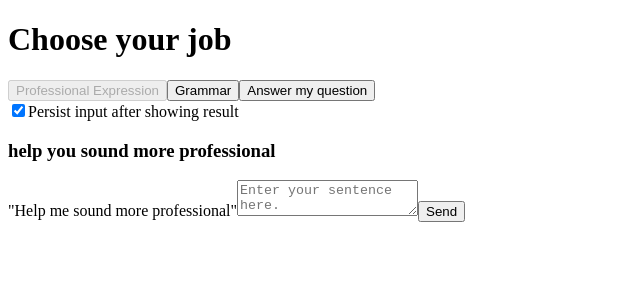
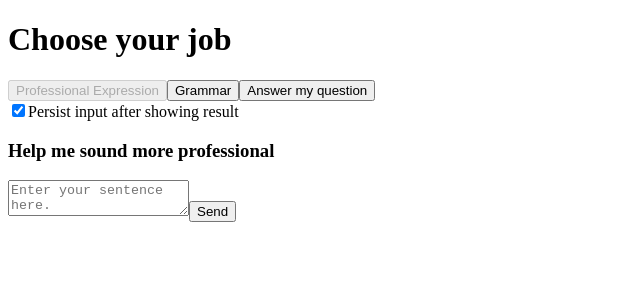
Before and after one commit to arange/tauri-gpt-util, a Next.js app: page / in a window 1280 px wide. Shown: the top 300 px of the page, without its empty margins (0-640 px from the left). Built offline with nearby package versions, Linux system fonts and the light colour scheme.

Commit message:
fix(UI): remove duplicated prompt

```diff
--- a/src/components/ChatBox.tsx
+++ b/src/components/ChatBox.tsx
@@ -4,13 +4,12 @@ import Button from './UI/Button';
 import Container from './UI/Container';
 
 interface ChatBoxProps {
-  text: string
   title: string
   prompt: string
   persistInput: boolean
 }
 
-export default function ChatBox({ text, prompt, title, persistInput }: ChatBoxProps) {
+export default function ChatBox({ prompt, title, persistInput }: ChatBoxProps) {
   const [sentenceInput, setSentenceInput] = useState('');
   const [result, setResult] = useState<Array<string>>();
   const [loading, setLoading] = useState(false);
@@ -64,7 +63,6 @@ export default function ChatBox({ text, prompt, title, persistInput }: ChatBoxPr
       <div className="flex flex-col gap-4 justify-center items-center px-3">
         <h3 className="text-3xl capitalize">{title}</h3>
         <div className="flex flex-col gap-3">
-          <span className='italic text-gray-500'>&quot;{text}&quot;</span>
           <textarea
             className="w-full min-w-[442px] p-2 h-52 border"
             name="sentence"
--- a/src/pages/index.tsx
+++ b/src/pages/index.tsx
@@ -57,7 +57,7 @@ export default function Home() {
             <input type='checkbox' checked={persistInput} onChange={() => {setPersistInput(v => !v)}}/>
             <label>Persist input after showing result</label>
           </div>
-          <ChatBox text={prompt} persistInput={persistInput} prompt={prompt} title="help you sound more professional" />
+          <ChatBox persistInput={persistInput} prompt={prompt} title={prompt} />
         </Container>
       </main>
     </>
```
